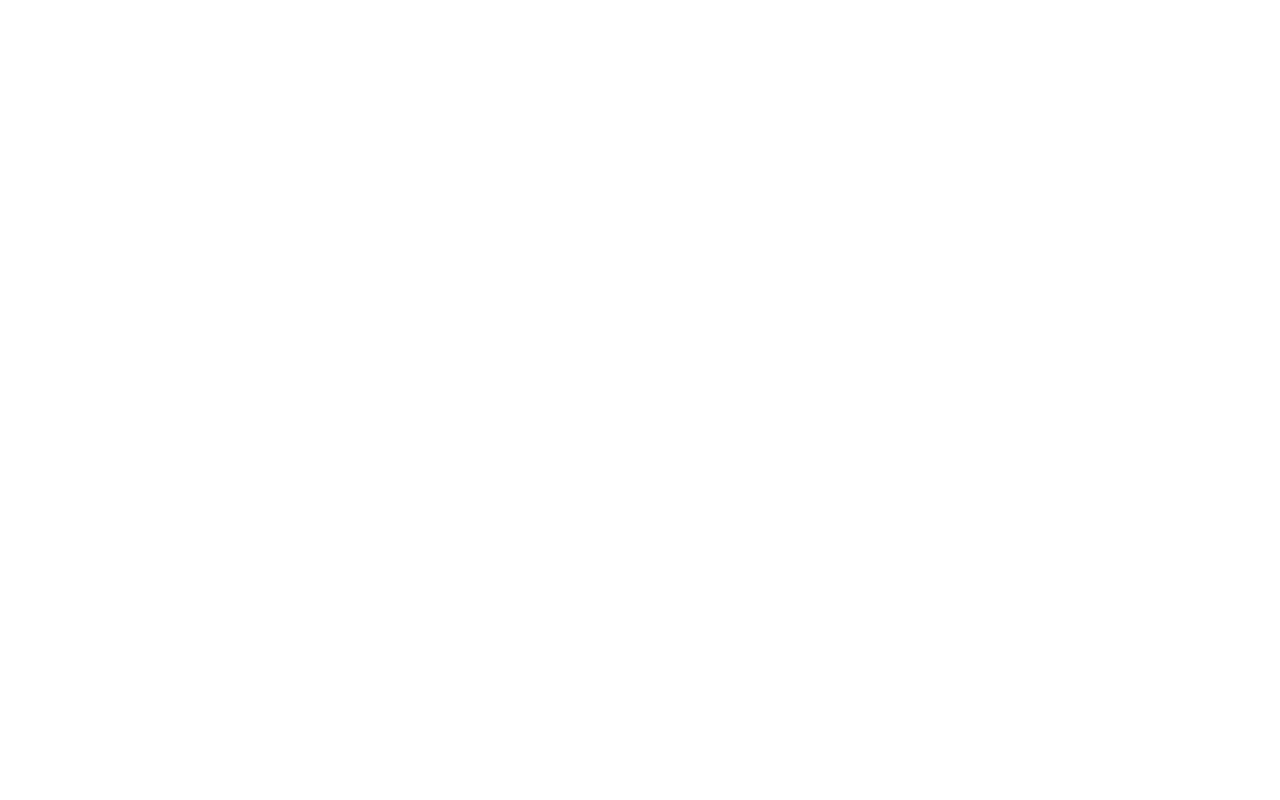
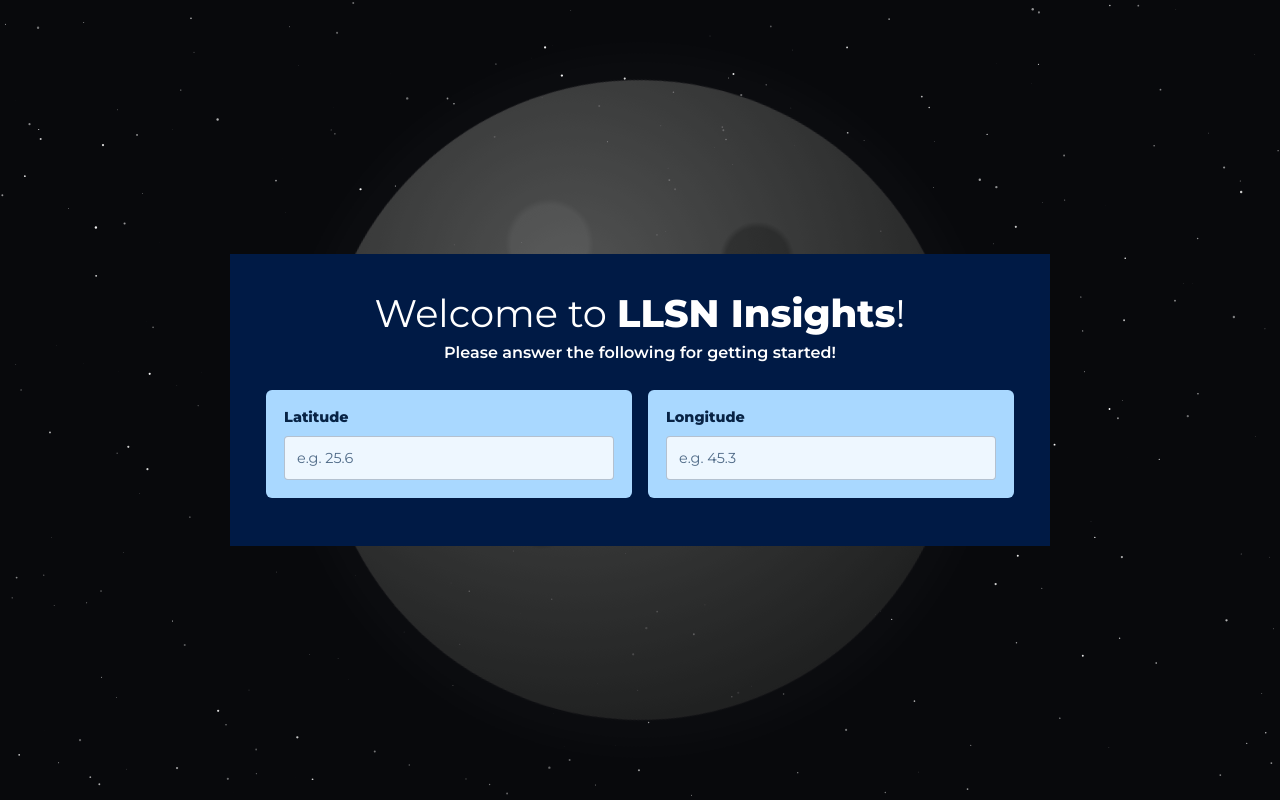
Before and after one commit to christophermunozglez-sketch/lunar-landing-navigator, a plain HTML site: page coordenadas.html in a window 1280 px wide. Drawn offline with Linux system fonts and the light colour scheme.

Commit message:
algo en el css y hice lo de las coordenadas

```diff
--- a/coordenadas.html
+++ b/coordenadas.html
@@ -0,0 +1,36 @@
+<!doctype html>
+<html lang="es">
+  <head>
+    <meta charset="utf-8" />
+    <meta name="viewport" content="width=device-width, initial-scale=1" />
+    <title>LLSN Insights · Lunar Landing Site Navigator</title>
+    <link rel="preconnect" href="https://fonts.googleapis.com" />
+    <link rel="preconnect" href="https://fonts.gstatic.com" crossorigin />
+    <link href="https://fonts.googleapis.com/css2?family=Montserrat:wght@400;600;800&display=swap" rel="stylesheet" />
+    <link rel="stylesheet" href="css/inicio.css" />
+  </head>
+  <body>
+    <!-- Fondo de estrellas (se dibuja con js/inicio.js) -->
+    <canvas id="estrellas" aria-hidden="true"></canvas>
+
+    <!-- Aquí irá el modelo 3D de la Luna. Por ahora es una Luna hecha con CSS. -->
+    <div id="luna-3d" aria-hidden="true"></div>
+
+    <main class="tarjeta">
+      <h1>Welcome to <strong>LLSN Insights</strong>!</h1>
+      <p class="subtitulo">Please answer the following for getting started!</p>
+      <form class="datos-entrada">
+        <label class="campo-entrada">
+          <span>Latitude</span>
+          <input type="text" name="latitud" placeholder="e.g. 25.6" />
+        </label>
+        <label class="campo-entrada">
+          <span>Longitude</span>
+          <input type="text" name="longitud" placeholder="e.g. 45.3" />
+        </label>
+      </form>
+    </main>
+
+    <script src="js/inicio.js"></script>
+  </body>
+</html>
--- a/css/inicio.css
+++ b/css/inicio.css
@@ -3,6 +3,7 @@
 :root {
   --fondo: #08090c;
   --tarjeta: #001a45;
+  --entrada: #a9d8ff;
   --boton: #5468ff;
   --boton-hover: #6b7cff;
   --boton-texto: #1a0f8f;
@@ -90,6 +91,58 @@ body {
   font-weight: 600;
 }
 
+.datos-entrada {
+  display: grid;
+  grid-template-columns: repeat(2, minmax(0, 1fr));
+  gap: 16px;
+  margin-top: 28px;
+  text-align: left;
+}
+
+.campo-entrada {
+  display: grid;
+  gap: 10px;
+  padding: 18px;
+  border-radius: 6px;
+  background: var(--entrada);
+  color: #082345;
+  font-size: 0.9rem;
+  font-weight: 800;
+}
+
+.campo-entrada input {
+  width: 100%;
+  min-width: 0;
+  padding: 12px;
+  border: 1px solid rgba(8, 35, 69, 0.25);
+  border-radius: 4px;
+  background: rgba(255, 255, 255, 0.8);
+  color: #082345;
+  font: inherit;
+  font-weight: 400;
+}
+
+.campo-entrada input::placeholder {
+  color: #506b88;
+}
+
+.campo-entrada input:focus-visible {
+  outline: 3px solid #fff;
+  outline-offset: 2px;
+}
+
+@media (max-width: 560px) {
+  .tarjeta {
+    padding: 28px 20px 32px;
+  }
+
+  .datos-entrada {
+    grid-template-columns: 1fr;
+    gap: 12px;
+    margin-top: 22px;
+  }
+}
+
 .botones {
   display: grid;
   grid-template-columns: repeat(auto-fit, minmax(160px, 1fr));
```
